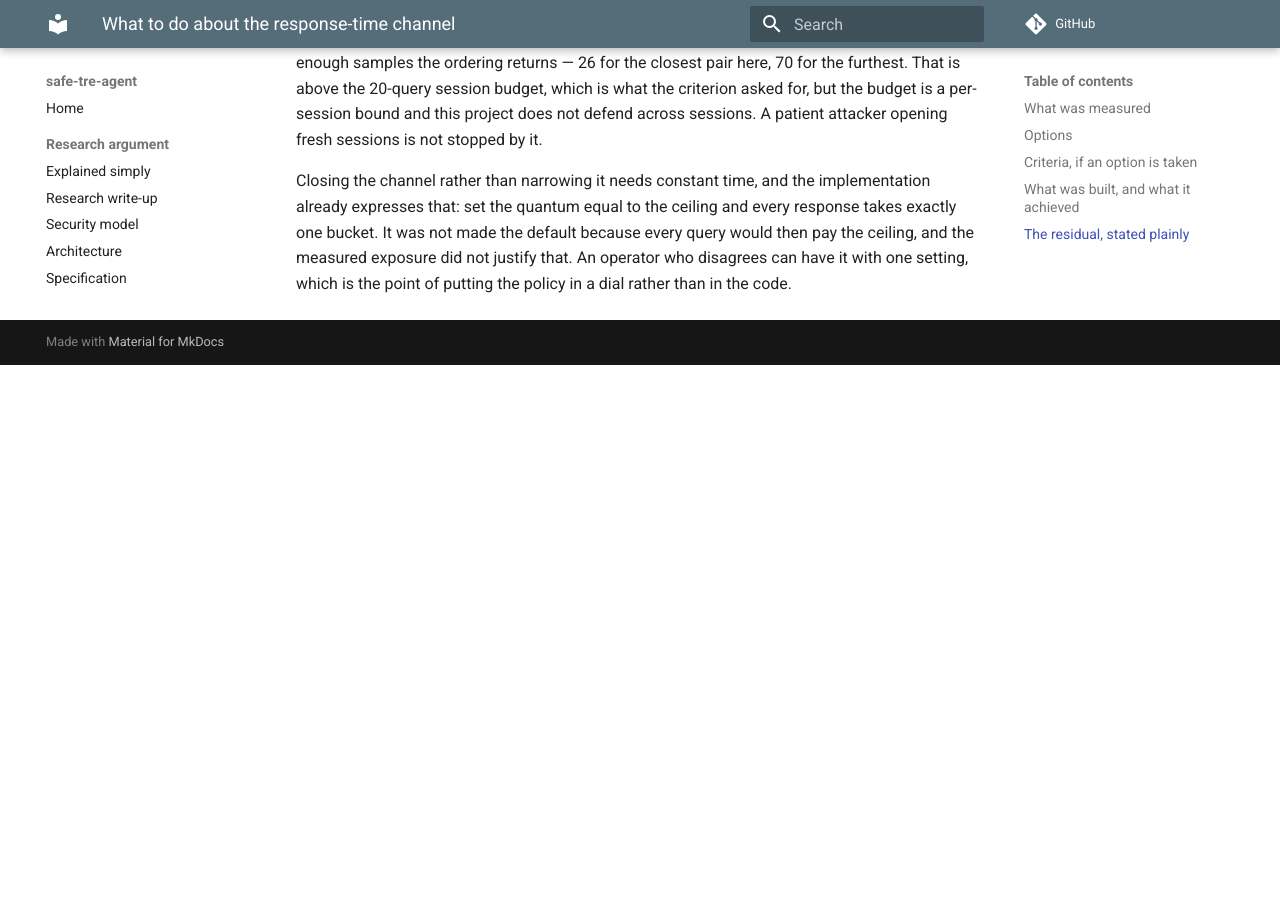
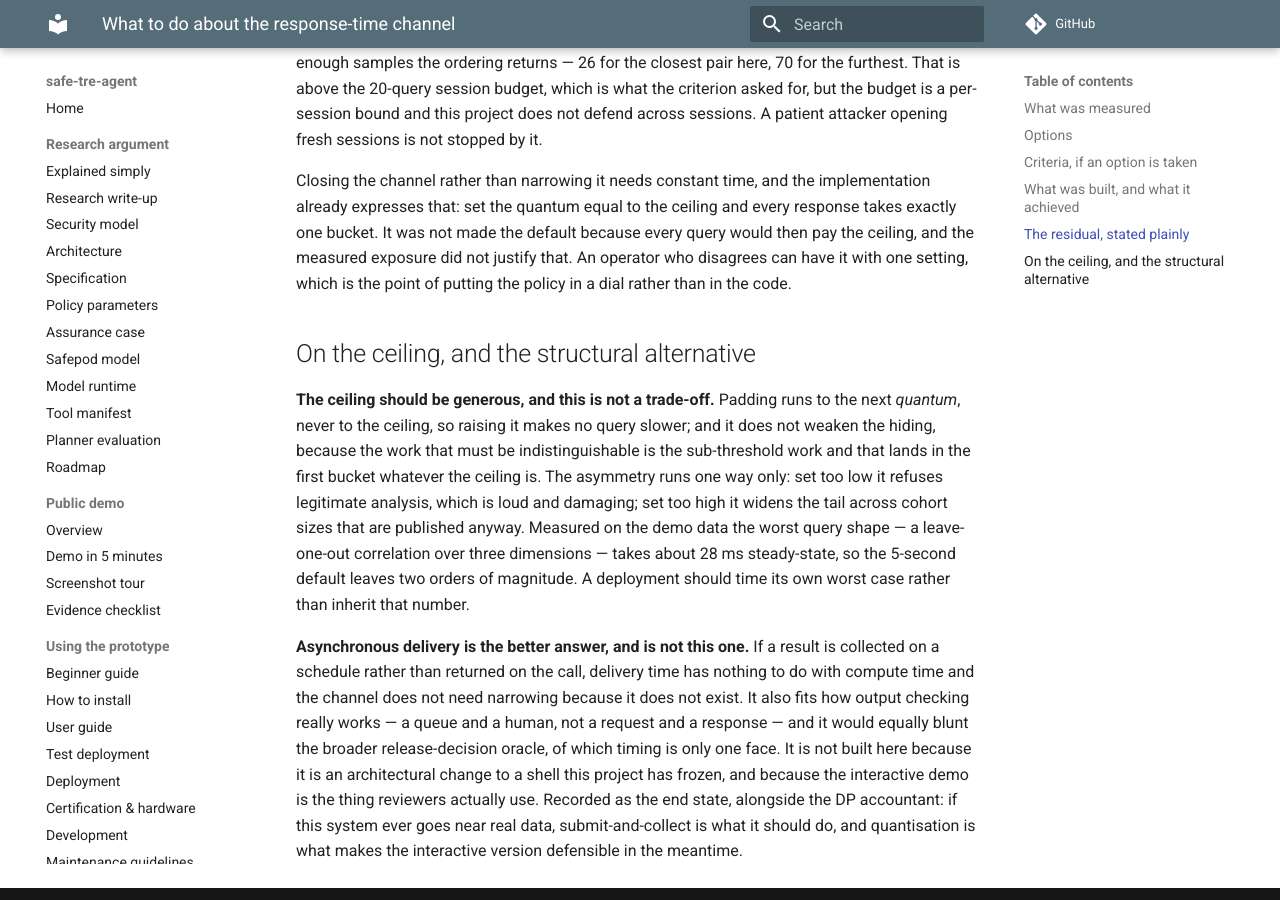
Before and after one commit to wadelab/safe-tre-agent, an MkDocs documentation site: the page built from docs/decisions/D5-timing-channel.md, in a window 1280 px wide and 900 px high, scrolled down 2387 px. Built offline with MkDocs 1.6.1 and Material for MkDocs 9.7.7, drawn with Linux system fonts in a browser that asks for light colours; comment, search, counter and statistics services are not loaded; before the commit the page ends 2752 px from its top, so only the background shows below that.

Commit message:
A generous ceiling is nearly free; async delivery is the real answer
The ceiling default goes from 1 s to 5 s. Raising it costs nothing: padding
runs to the next quantum and never to the ceiling, so no query gets slower,
and it does not weaken the hiding, because the work that must be
indistinguishable is the sub-threshold work and that lands in the first bucket
whatever the ceiling is. The asymmetry runs one way — set too low, it refuses
legitimate analysis. Measured on the demo data the worst shape (leave-one-out
correlation over three dimensions) is 28 ms steady-state, so 5 s leaves two
orders of magnitude; a deployment should time its own rather than inherit
that number, and the dial's prose now says which shape to time.

D5 also records what quantisation is standing in for. If a result is collected
on a schedule rather than returned on the call, delivery time has nothing to
do with compute time and there is no channel to narrow. That also fits how
output checking actually works — a queue and a human — and blunts the wider
release-decision oracle, of which timing is one face. It is an architectural
change to a shell this project has frozen, so it is written down as the end
state next to the DP accountant rather than built.

```diff
--- a/docs/decisions/D5-timing-channel.md
+++ b/docs/decisions/D5-timing-channel.md
@@ -22,7 +22,9 @@
   and ceiling need re-fitting to a larger dataset; or if anyone wants the
   channel closed rather than narrowed, which needs constant time — available
   today by setting the quantum equal to the ceiling, at the cost of every
-  query paying it.
+  query paying it. If the system is ever pointed at real data, revisit the
+  whole approach in favour of asynchronous delivery, which removes the channel
+  instead of narrowing it (see the end of this record).
 ---
 
 **Status: accepted 2026-07-26 — quantise with a ceiling.** Implemented as
@@ -130,3 +132,30 @@
 because every query would then pay the ceiling, and the measured exposure did
 not justify that. An operator who disagrees can have it with one setting,
 which is the point of putting the policy in a dial rather than in the code.
+
+## On the ceiling, and the structural alternative
+
+**The ceiling should be generous, and this is not a trade-off.** Padding runs
+to the next *quantum*, never to the ceiling, so raising it makes no query
+slower; and it does not weaken the hiding, because the work that must be
+indistinguishable is the sub-threshold work and that lands in the first bucket
+whatever the ceiling is. The asymmetry runs one way only: set too low it
+refuses legitimate analysis, which is loud and damaging; set too high it
+widens the tail across cohort sizes that are published anyway. Measured on the
+demo data the worst query shape — a leave-one-out correlation over three
+dimensions — takes about 28 ms steady-state, so the 5-second default leaves
+two orders of magnitude. A deployment should time its own worst case rather
+than inherit that number.
+
+**Asynchronous delivery is the better answer, and is not this one.** If a
+result is collected on a schedule rather than returned on the call, delivery
+time has nothing to do with compute time and the channel does not need
+narrowing because it does not exist. It also fits how output checking really
+works — a queue and a human, not a request and a response — and it would
+equally blunt the broader release-decision oracle, of which timing is only one
+face. It is not built here because it is an architectural change to a shell
+this project has frozen, and because the interactive demo is the thing
+reviewers actually use. Recorded as the end state, alongside the DP accountant:
+if this system ever goes near real data, submit-and-collect is what it should
+do, and quantisation is what makes the interactive version defensible in the
+meantime.
```
Also changed, not shown: CHANGELOG.md (+9 -0 lines), docs/decision-log.md (+1 -1 lines), docs/policy-parameters.md (+2 -2 lines), 2 other files.
